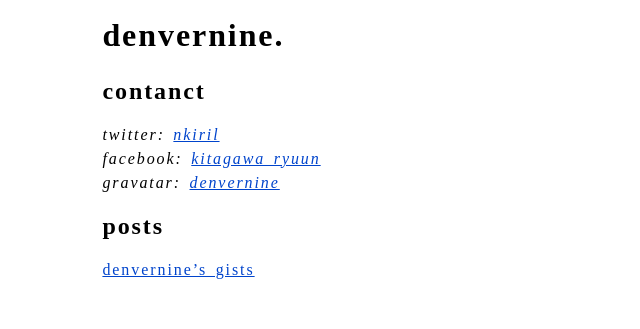
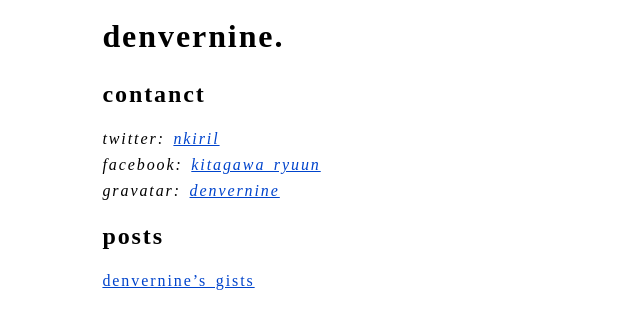
Before and after one commit to denvernine/denvernine.github.io, a Jekyll site: the page built from index.html, in a window 1280 px wide. Shown: the top 329 px of the page, without its empty margins (0-640 px from the left). Built offline with Jekyll 4.4.1, drawn with Linux system fonts in a browser that asks for light colours.

Commit message:
Update _elements.sectioning_root.scss

```diff
--- a/_sass/_elements.sectioning_root.scss
+++ b/_sass/_elements.sectioning_root.scss
@@ -3,7 +3,7 @@
   width: calc(100vw - (8vw * 2));
   max-width: 80rem;
   writing-mode: horizontal-tb;
-  font: 1rem/1.5 serif, sans-serif, monospace;
+  font: 1rem/1.618 serif, sans-serif, monospace;
   letter-spacing: .12rem;
-  word-spacing: .16rem;
+  word-spacing: .1618rem;
 }
```
